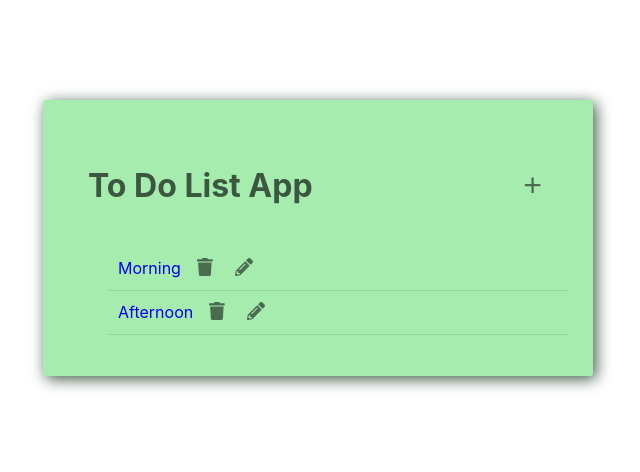
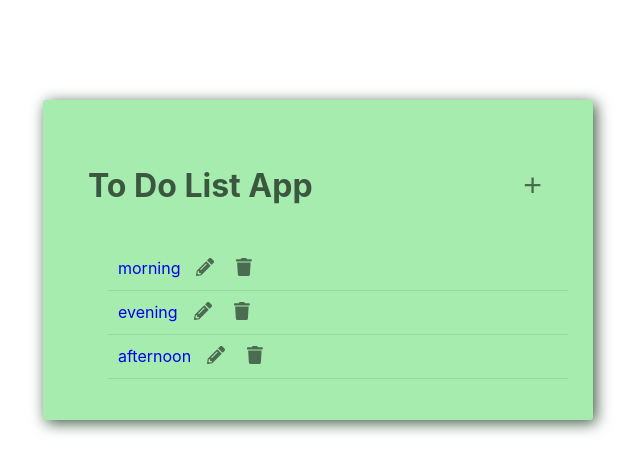
Before and after one commit to IanMFraser/react-to-do-app, a React (Create React App) app: page / in a window 1280 px wide. Shown: the top 472 px of the page, without its empty margins (322-962 px from the left). Built offline with nearby package versions, Linux system fonts and the light colour scheme; data requests are answered from the project's data file.

Commit message:
json-server, axios, all the updates that come along with that

```diff
--- /dev/null
+++ b/db2.json
@@ -0,0 +1,78 @@
+{
+  "todos": [
+    {
+      "id": 0,
+      "title": "morning"
+    },
+    {
+      "id": 1,
+      "title": "evening"
+    },
+    {
+      "id": 2,
+      "title": "afternoon"
+    }
+  ],
+  "tasks": [
+    {
+      "id": 0,
+      "items": "drink tea",
+      "isChecked": false,
+      "todosId": 0
+    },
+    {
+      "id": 1,
+      "items": "exercise",
+      "isChecked": false,
+      "todosId": 0
+    },
+    {
+      "id": 2,
+      "items": "make breakfast",
+      "isChecked": false,
+      "todosId": 0
+    },
+    {
+      "id": 3,
+      "items": "laundry",
+      "isChecked": true,
+      "todosId": 1
+    },
+    {
+      "id": 4,
+      "items": "cook lunch",
+      "isChecked": false,
+      "todosId": 1
+    },
+    {
+      "id": 5,
+      "items": "code",
+      "isChecked": false,
+      "todosId": 1
+    },
+    {
+      "id": 6,
+      "items": "iced coffee",
+      "isChecked": true,
+      "todosId": 2
+    },
+    {
+      "id": 7,
+      "items": "supercollider",
+      "isChecked": false,
+      "todosId": 2
+    },
+    {
+      "id": 8,
+      "items": "feed cat",
+      "isChecked": true,
+      "todosId": 2
+    },
+    {
+      "id": 9,
+      "items": "job listings",
+      "isChecked": false,
+      "todosId": 0
+    }
+  ]
+}
--- a/package.json
+++ b/package.json
@@ -23,7 +23,7 @@
     "build": "react-scripts build",
     "test": "react-scripts test",
     "eject": "react-scripts eject",
-    "server": "json-server -p3001 --watch db.json"
+    "server": "json-server -p3001 --watch db2.json"
   },
   "eslintConfig": {
     "extends": "react-app"
@@ -39,5 +39,8 @@
       "last 1 firefox version",
       "last 1 safari version"
     ]
+  },
+  "devDependencies": {
+    "json-server": "^0.16.1"
   }
 }
--- a/src/App.js
+++ b/src/App.js
@@ -1,57 +1,37 @@
-import React, {useState} from 'react';
-import { BrowserRouter as Router, Switch, Route} from 'react-router-dom';
-import MainPage from './Components/MainPage';
-import ToDoPage from './Components/ToDoPage';
-import './App.css';
+import React, { useState, useEffect } from 'react'
+import { BrowserRouter as Router, Switch, Route} from 'react-router-dom'
+import MainPage from './Components/MainPage'
+import ToDoPage from './Components/ToDoPage'
+import './App.css'
+import axios from 'axios'
 
 const App = () => {
+
   //toDoLists state holds aa list of objects that represent todo lists
   //each object has an id (int), a title (string), and an items key(list of objects)
-  const [toDoLists, setToDoLists] = useState([
-    {
-      "id": 0,
-      "title": "Morning",
-      "items": [
-          {
-            "id": "task-0",
-            "items": "drink tea",
-            "isChecked": false
-          },
-          {
-            "id": "task-1",
-            "items": "exercise",
-            "isChecked": false
-          },
-          {
-            "id": "task-2",
-            "items": "make breakfast",
-            "isChecked": false
-          }
-      ]
-    },
-    {
-      "id": 1,
-      "title": "Afternoon",
-      "items": [
-          {
-            "id": "task-0",
-            "items": "laundry",
-            "isChecked": false
-          },
-          {
-            "id": "task-1",
-            "items": "cook lunch",
-            "isChecked": false
-          },
-          {
-            "id": "task-2",
-            "items": "code",
-            "isChecked": false
-          }
-      ]
-    }
-  ])
-  const [ newTask, setNewTask ] = useState('');
+  const [ toDoLists, setToDoLists ] = useState([])
+  const [ tasks, setTasks ] = useState([])
+  const [ newTask, setNewTask ] = useState('')
+  const [ isLoading, setIsLoading ] = useState(true)
+
+  const url = 'http://localhost:3001'
+
+  useEffect(() => {
+    axios.all([
+      axios.get(`${url}/todos`),
+      axios.get(`${url}/tasks`)
+    ])
+    .then(axios.spread((obj1, obj2) => {
+      setToDoLists(obj1.data);
+      setTasks(obj2.data)
+      setIsLoading(false)
+    }))
+    .catch(error => console.log(error))
+  }, [])
+
+  if (isLoading) {
+    return <div className="container">Loading...</div>
+  }
 
   //handler to update the new task input when typed
   const newTaskHandler = (e) => {
@@ -61,23 +41,27 @@ const App = () => {
    //event handler to update toDo list on form submission
    const newTaskSubmit = (e, id) => {
     e.preventDefault()
-    const toDoCopy = [...toDoLists]
-    const newId = toDoLists[id].items.length
+    const newId = tasks.length
+
     if (newTask === ''){
       alert("Task cannot be empty")
     } else {
       const tempTask = {
-        id: `task-${newId}`,
+        id: newId,
         items: newTask,
-        isChecked: false
+        isChecked: false,
+        todosId: id
       }
-      toDoCopy.forEach((list) => {
-        if(list.id === id){
-          list.items.push(tempTask)
-        }
-      })
-      setNewTask('')
-      setToDoLists([...toDoCopy])
+
+      axios
+        .post(`${url}/tasks`, tempTask)
+        .then(response => {
+          setTasks([...tasks, response.data])
+          setNewTask('')
+        })
+        .catch(error => {
+          console.log(error)
+        })
     }
   }
 
@@ -91,33 +75,43 @@ const App = () => {
     } else if (title !== null) {
       const newList = {
         "id": newId,
-        "title": title,
-        "items": []
+        "title": title
       }
-      setToDoLists([...toDoLists, newList])
+
+      axios
+      .post(`${url}/todos`, newList)
+      .then(response => {
+        setToDoLists(prevState => [...prevState, response.data])
+      })
+
     }
   }
 
   //delete a todo page by it's title
-  const deleteListHandler = (title) => {
+  const deleteListHandler = (id) => {
+    const todoCopy = toDoLists.filter(obj => obj.id !== id);
     let result = window.confirm('Delete list?');
 
     if (result) {
-      const updatedLists = toDoLists.filter(obj => obj.title !== title)
-      setToDoLists(updatedLists)
+      axios
+        .delete(`${url}/todos/${id}`)
+        .then(response => {
+          console.log(response.data)
+          setToDoLists(todoCopy)
+        })
     }
   }
 
   //changeTitle
-  const changeTitle = (id, newTitle) => {
-    const toDoCopy = [...toDoLists]
+  const updateTitle = (id, newTitle) => {
+    const  obj = toDoLists.find( l => l.id === id)
+    const updateObj = {...obj,"title": newTitle}
 
-    toDoCopy.forEach((list) => {
-      if(list.id === id){
-        list.title = newTitle;
-      }
+    axios.put(`${url}/todos/${id}`, updateObj)
+    .then(response => {
+      setToDoLists(toDoLists.map(list => list.id !== id ? list : response.data))
     })
-    setToDoLists([...toDoCopy])
+
   }
 
   //edit title handler
@@ -127,25 +121,21 @@ const App = () => {
     if (newTitle === '') {
       alert('title can not be empty')
     } else if (newTitle !== null) {
-      changeTitle(id, newTitle)
-    }
+        updateTitle(id, newTitle)
+      }
   }
 
   const isCheckedHandler = (e, id) => {
-    const tempList = [...toDoLists]
-    const tempItems = tempList[id].items
-    // const tempTitle = tempList[id].title
-    //console.log(e.target.name)
-    tempItems[e.target.name].isChecked = e.target.checked
-    //console.log(tempItems)
-    // const updatedList = {
-    //   "id": id,
-    //   "title": tempTitle,
-    //   "items": tempItems
-    // }
-    console.log(tempList)
-    setToDoLists(tempList)
-    // console.log(toDoLists)
+    console.log(e.target.checked)
+    console.log(id)
+    const task = tasks.find(task => task.id === id)
+    const updateTask = { ...task, "isChecked": e.target.checked}
+
+    axios.put(`${url}/tasks/${id}`, updateTask)
+      .then(response => {
+        setTasks(tasks.map(task => task.id !== id ? task : response.data))
+      })
+
   }
 
   return(
@@ -156,6 +146,7 @@ const App = () => {
            deleteListHandler={deleteListHandler}
             onSubmit={newTaskSubmit}
             taskHandler={newTaskHandler}
+            tasks={tasks}
             newTask={newTask}
             isCheckedHandler={isCheckedHandler} />
         </Route>
--- a/src/Components/DisplayLists.js
+++ b/src/Components/DisplayLists.js
@@ -6,31 +6,32 @@ import { FontAwesomeIcon } from "@fortawesome/react-fontawesome";
 
 const DisplayLists = ({ lists, deleteListHandler, editTitleHandler }) => {
 
-    const deleteListPage = (title) => {
-        deleteListHandler(title)
+    const deleteListPage = (id) => {
+        deleteListHandler(id)
     }
 
     return(
         <div className="listDisplay">
             <ul>
                 {
-                lists.map((list) => {
-                    return <li key={list.title}>
+                Array.from(lists).map((list, i) => {
+                    console.log(typeof(list.title))
+                    return <li key={i}>
                         <Link to={{
                                     pathname: `/todo/${list.id}`,
-                                    state: {id: list.id, lists: list}
+                                    state: {id: list.id, title: list.title}
                                 }}>
                             {list.title}
                         </Link>
                     <button
-                        onClick={() => {deleteListPage(list.title)}}
-                        title="delete list">
-                        <FontAwesomeIcon icon={faTrash}/>
-                    </button>
-                    <button
                         onClick={() => {editTitleHandler(list.id, list.title)}}
                         title="edit list">
                         <FontAwesomeIcon icon={faPencilAlt}/>
+                    </button>
+                    <button
+                        onClick={() => {deleteListPage(list.id)}}
+                        title="delete list">
+                        <FontAwesomeIcon icon={faTrash}/>
                     </button>
                     </li>
                     })
--- a/src/Components/ListToDos.js
+++ b/src/Components/ListToDos.js
@@ -7,9 +7,9 @@ const ListToDos = ({ todos, isCheckedHandler }) => {
         <div className="listToDos">
             <ul>
                 {
-                todos.map((task, i) =>
-                    <ListItem name={i} key={`task-${i}`} task={task.items} isCheckedHandler={isCheckedHandler} isChecked={task.isChecked}
-                />)
+                todos.map((task, id) =>
+                        <ListItem name={id} key={`task-${id}`} task={task.items} isCheckedHandler={(e) => {isCheckedHandler(e, task.id)}} isChecked={task.isChecked} />
+                    )
                 }
             </ul>
         </div>
--- a/src/Components/ToDoPage.js
+++ b/src/Components/ToDoPage.js
@@ -5,18 +5,18 @@ import TitleBar from './TitleBar';
 import '../App.css';
 import { withRouter, useHistory } from 'react-router-dom'
 
-const ToDoPage = ({ location, deleteListHandler, newTask, taskHandler, onSubmit, isCheckedHandler }) => {
+const ToDoPage = ({ location, deleteListHandler, tasks, newTask, taskHandler, onSubmit, isCheckedHandler }) => {
 
-  const history = useHistory();
-  const title = location.state.lists.title;
-  const toDoItems = [...location.state.lists.items];
-  const id = location.state.id;
-  console.log(id)
+  const history = useHistory()
+  const title = location.state.title
+  const id = location.state.id
+  const toDoTasks = Array.from(tasks).filter(e => { return e.todosId === id} )
+
   return(
     <div className="container">
       <TitleBar title={title}  deleteFormHandler={() => {deleteListHandler(); history.goBack()}}  />
       <ToDoForm newTask={newTask} changeHandler={taskHandler} submitHandler={(e) => {onSubmit(e, id)}} />
-      <ListToDos todos={toDoItems} isCheckedHandler={e => {isCheckedHandler(e, id)}}  />
+      <ListToDos todos={toDoTasks} isCheckedHandler={isCheckedHandler} />
     </div>
   )
 }
```
Also changed, not shown: db.json (indentation only), 1 other file (tests, documents, lock files or other folders).
